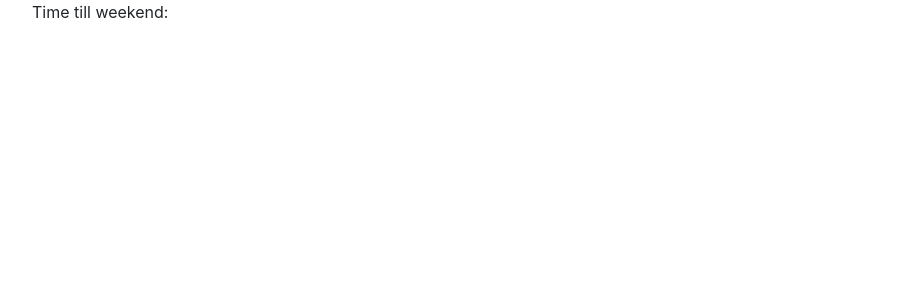
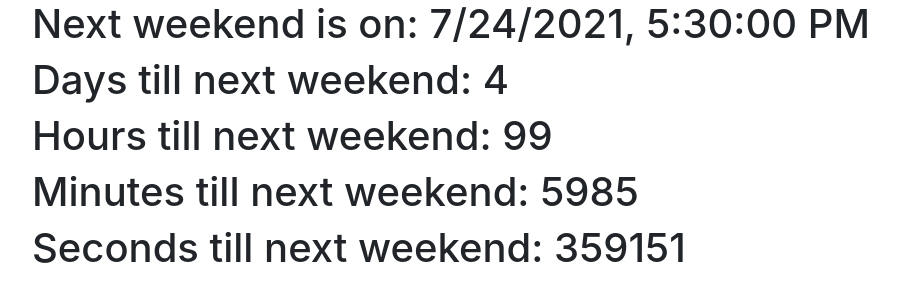
Before and after one commit to anushibin007/is-it-weekend, a React (Vite) app: page / in a window 1280 px wide. Shown: the top 302 px of the page, without its empty margins (50-948 px from the left). Built offline with nearby package versions, Linux system fonts and the light colour scheme.

Commit message:
Basic code done

```diff
--- a/package.json
+++ b/package.json
@@ -7,6 +7,7 @@
     "serve": "vite preview"
   },
   "dependencies": {
+    "dayjs": "^1.10.6",
     "react": "^17.0.0",
     "react-bootstrap": "^1.6.1",
     "react-dom": "^17.0.0"
--- a/src/App.jsx
+++ b/src/App.jsx
@@ -1,9 +1,62 @@
-import React from "react";
+import React, { useEffect, useState } from "react";
 import { Container } from "react-bootstrap";
 import "./App.css";
+import dayjs from "dayjs";
 
 function App() {
-	return <Container>Time till weekend: </Container>;
+	const [weekendData, setWeekendData] = useState({});
+
+	// Saturday
+	const dayOfTheWeek = 6;
+
+	useEffect(() => {
+		setTimeTillNextWeekend();
+	}, []);
+
+	useEffect(() => {
+		// console.log(weekendData);
+	}, [weekendData]);
+
+	const setTimeTillNextWeekend = () => {
+		setInterval(() => {
+			const nextWeekend = nextDate(dayOfTheWeek);
+
+			const now = new Date();
+
+			const nowInDayjs = dayjs(now).second(now.getSeconds());
+
+			const nextWeekendInDayjs = dayjs(nextWeekend);
+
+			const timeTillNextWeekendMs = nextWeekendInDayjs.diff(nowInDayjs);
+
+			const timeTillNextWeekendDays = nextWeekendInDayjs.diff(nowInDayjs, "days");
+
+			const timeTillNextWeekendHours = nextWeekendInDayjs.diff(nowInDayjs, "hours");
+
+			const timeTillNextWeekendMinutes = nextWeekendInDayjs.diff(nowInDayjs, "minutes");
+
+			const timeTillNextWeekendSeconds = nextWeekendInDayjs.diff(nowInDayjs, "seconds");
+
+			setWeekendData({ nextWeekend, timeTillNextWeekendMs, timeTillNextWeekendDays, timeTillNextWeekendHours, timeTillNextWeekendMinutes, timeTillNextWeekendSeconds });
+		}, 1000);
+	};
+
+	const nextDate = (dayIndex) => {
+		var today = new Date();
+		today.setDate(today.getDate() + ((dayIndex - 1 - today.getDay() + 7) % 7) + 1);
+		today.setHours(17, 30, 0, 0);
+		return today;
+	};
+
+	return (
+		<Container>
+			<h1 id="nextWeekend">Next weekend is on: {weekendData.nextWeekend && weekendData.nextWeekend.toLocaleString()}</h1>
+			<h1>Days till next weekend: {weekendData.timeTillNextWeekendDays}</h1>
+			<h1>Hours till next weekend: {weekendData.timeTillNextWeekendHours}</h1>
+			<h1>Minutes till next weekend: {weekendData.timeTillNextWeekendMinutes}</h1>
+			<h1>Seconds till next weekend: {weekendData.timeTillNextWeekendSeconds}</h1>
+		</Container>
+	);
 }
 
 export default App;
```
Also changed, not shown: 1 other file (tests, documents, lock files or other folders).
